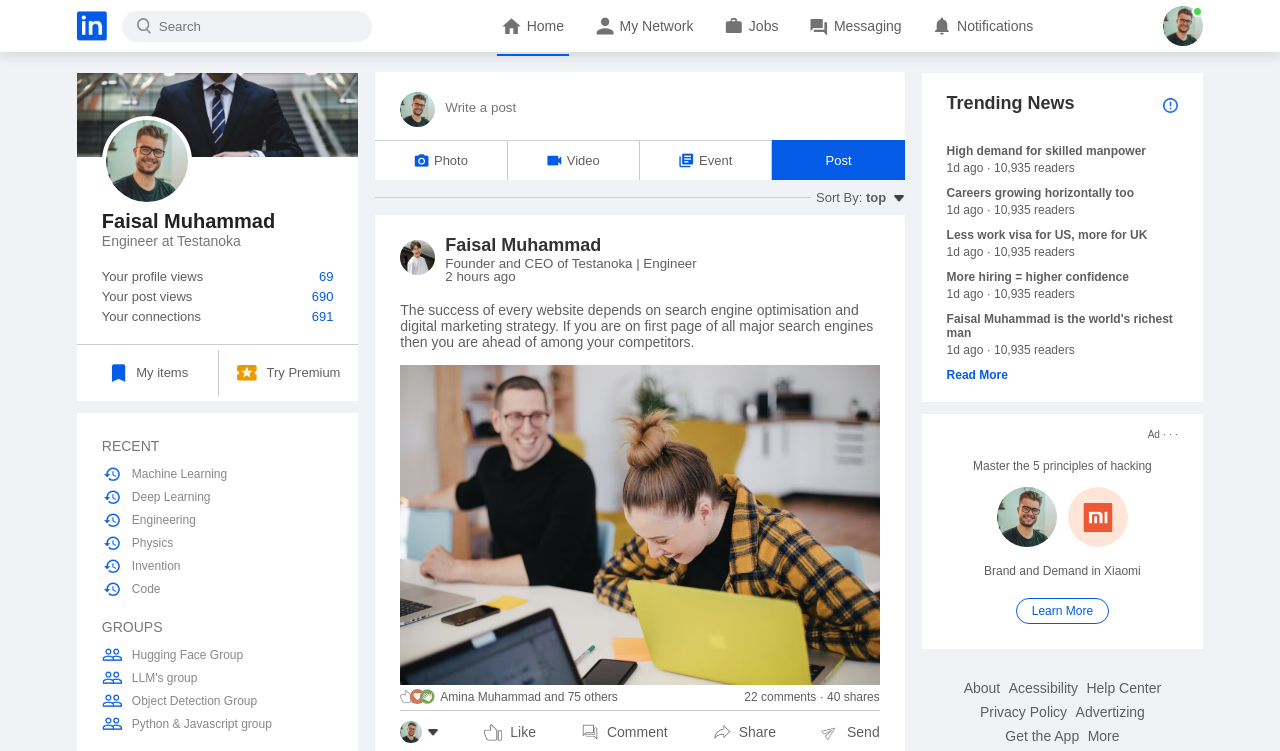
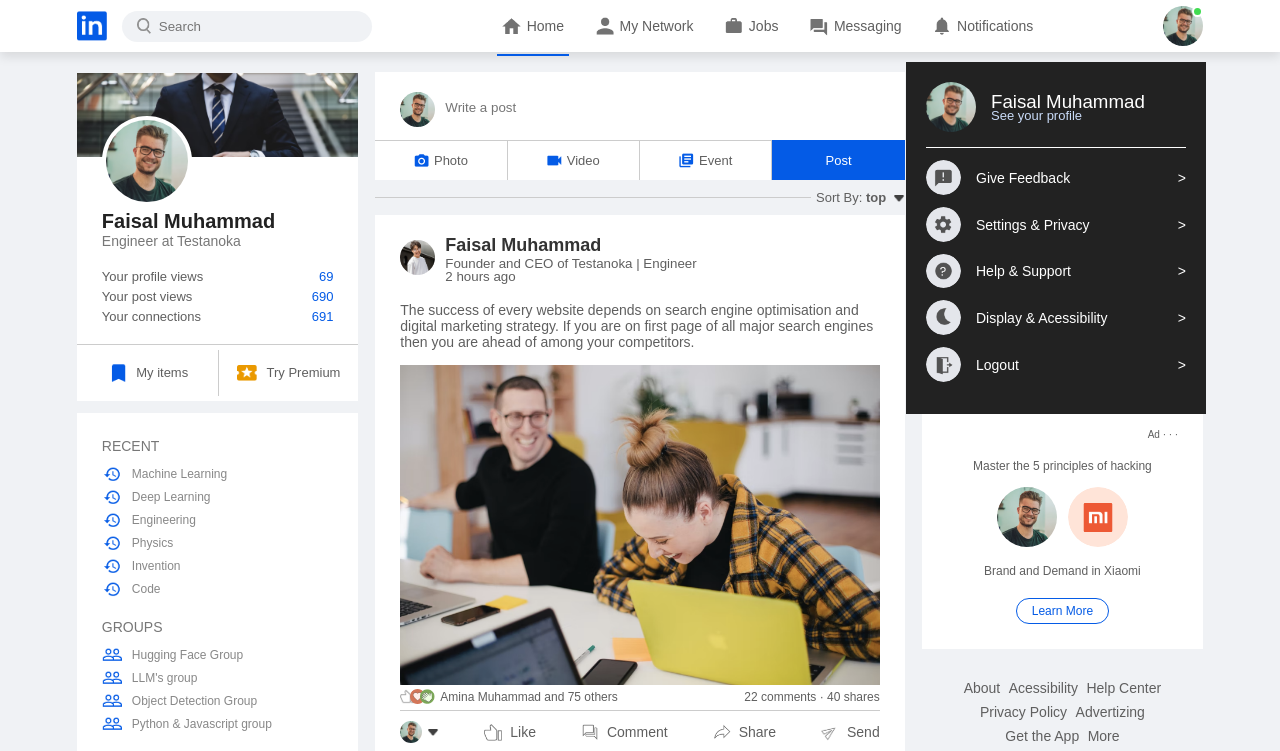
Before and after one commit to Faisallm/linkedin, a plain HTML site: page index.html in a window 1280 px wide. Both pictures are taken after a click on the picture 1183 px from the left and 26 px from the top of the page. Shown: the top 751 px of the page. Drawn offline with Linux system fonts and the light colour scheme.

Commit message:
Gear 2nd

```diff
--- a/index.html
+++ b/index.html
@@ -44,7 +44,46 @@
 
         <div class="navbar-right">
             <!-- avatar -->
-            <div class="online"><img src="images/user-1.png" class="avatar"></div>
+            <div class="online"><img src="images/user-1.png" class="avatar" onclick="toggleMenu()"></div>
+        </div>
+
+        <!-- profile-drop-down-menu -->
+        <div class="profile-menu-wrap" id="profileMenu">
+            <div class="profile-menu">
+                <div class="user-info">
+                    <img src="images/user-1.png">
+                    <div>
+                        <h3>Faisal Muhammad</h3>
+                        <a href="#">See your profile</a>
+                    </div>
+                </div>
+                <hr>
+                <a href="#" class="profile-menu-link">
+                    <img src="images/feedback.png">
+                    <p>Give Feedback</p>
+                    <span>></span>
+                </a>
+                <a href="#" class="profile-menu-link">
+                    <img src="images/setting.png">
+                    <p>Settings & Privacy</p>
+                    <span>></span>
+                </a>
+                <a href="#" class="profile-menu-link">
+                    <img src="images/help.png">
+                    <p>Help & Support</p>
+                    <span>></span>
+                </a>
+                <a href="#" class="profile-menu-link">
+                    <img src="images/display.png">
+                    <p>Display & Acessibility</p>
+                    <span>></span>
+                </a>
+                <a href="#" class="profile-menu-link">
+                    <img src="images/logout.png">
+                    <p>Logout</p>
+                    <span>></span>
+                </a>
+            </div>
         </div>
 
     </nav>
@@ -405,6 +444,17 @@
             </div>
         </div>
     </div>
+
+    <script>
+        var profileMenu = document.getElementById('profileMenu');
+
+        function toggleMenu() {
+            // when ever we call this function.
+            // we will add or remove this menu.
+            profileMenu.classList.toggle('open-menu');
+        }
+    </script>
+
 </body>
 
 </html>
--- a/style.css
+++ b/style.css
@@ -571,3 +571,75 @@ a {
     width: 18px;
     margin-right: 8px;
 }
+
+
+/* profile dropdown menu */
+
+.profile-menu-wrap {
+    position: absolute;
+    top: 100%;
+    right: 5%;
+    width: 320px;
+    max-height: 0;
+    overflow: hidden;
+    transition: max-height 0.5s;
+}
+
+.profile-menu-wrap.open-menu {
+    max-height: 400px;
+}
+
+.profile-menu {
+    background: #222;
+    color: #fff;
+    padding: 20px;
+    margin: 10px;
+}
+
+.user-info {
+    display: flex;
+    align-items: center;
+}
+
+.user-info img {
+    width: 50px;
+    border-radius: 50%;
+    margin-right: 15px;
+}
+
+.user-info h3 {
+    font-weight: 500;
+    margin-bottom: -7px;
+}
+
+.user-info a {
+    color: #c9dbf8;
+    font-size: 13px;
+}
+
+.profile-menu hr {
+    border: 0;
+    height: 1px;
+    width: 100%;
+    background: #fff;
+    margin: 15px 0 10px;
+}
+
+.profile-menu-link {
+    display: flex;
+    align-items: center;
+    color: #fff;
+    margin: 12px 0;
+    font-size: 14px;
+}
+
+.profile-menu-link p {
+    width: 100%;
+    /* border: 1px solid white; */
+}
+
+.profile-menu-link img {
+    width: 35px;
+    border-radius: 50%;
+    margin-right: 15px;
+}
```
